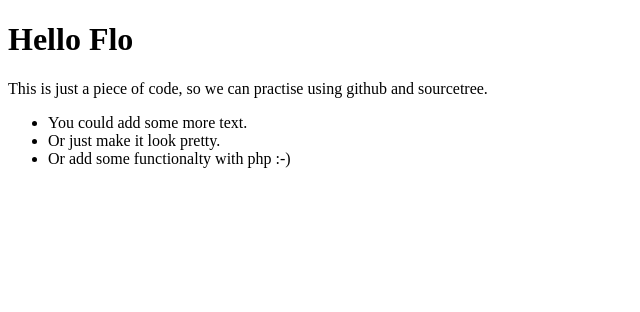
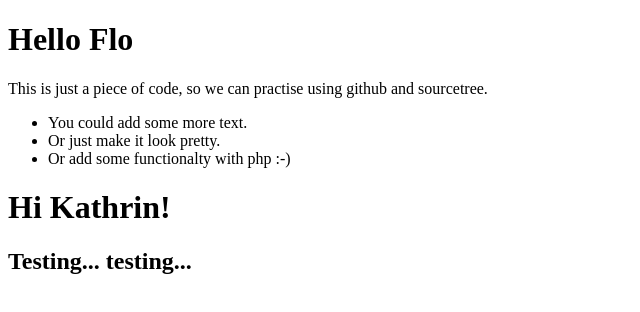
Before and after one commit to kathrinaurelio/GitHubTest, a plain HTML site: page index.html in a window 1280 px wide. Shown: the whole page, without its empty margins (0-640 px from the left). Drawn offline with Linux system fonts and the light colour scheme.

Commit message:
Added text

```diff
--- a/index.html
+++ b/index.html
@@ -12,5 +12,7 @@
 		<li>Or just make it look pretty.</li>
 		<li>Or add some functionalty with php :-)</li>
 	</ul>
+        <h1>Hi Kathrin!</h1>
+        <h2>Testing... testing...</h2>
 </body>
 </html>
```
